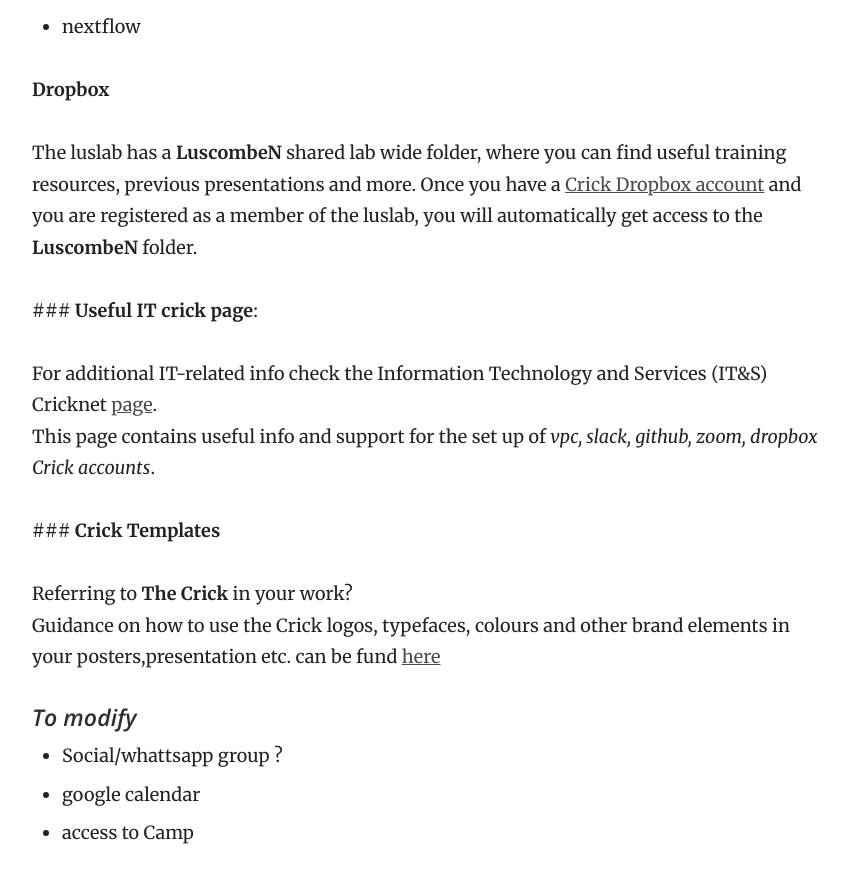
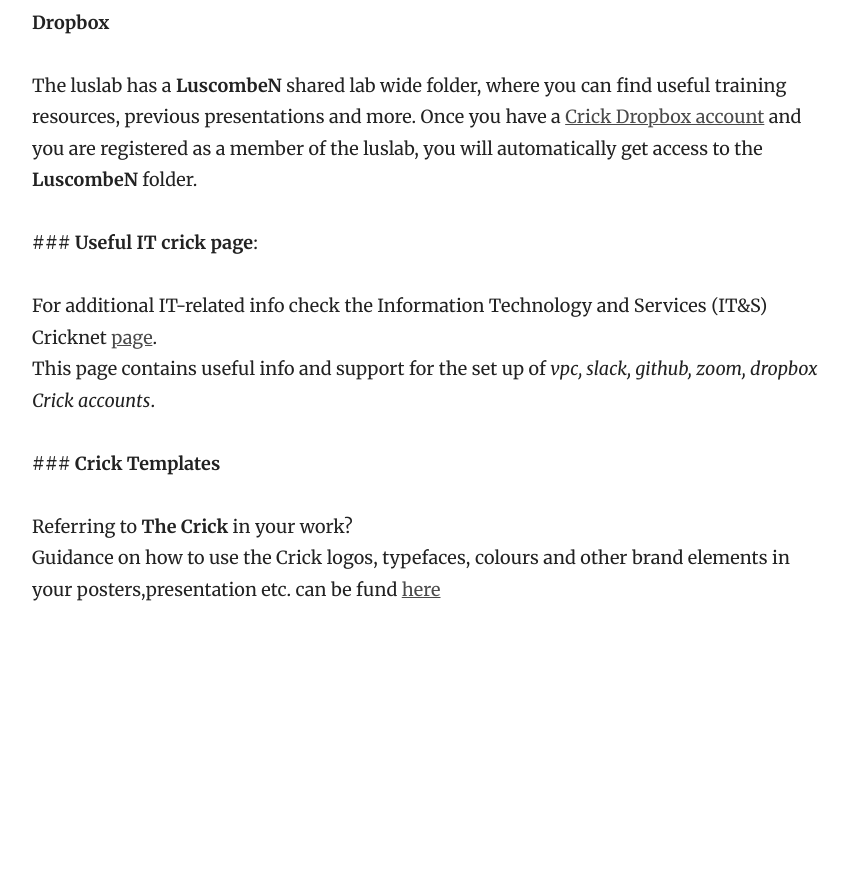
Before and after one commit to luslab/luslab.github.io, a Jekyll site: the page built from _docs/A-generalInfo/new-starts.md, in a window 1280 px wide and 900 px high, scrolled down 2279 px. Shown: the top 883 px of the window, without its empty margins (358-1206 px from the left). Built offline with Jekyll 4.4.1, drawn with Linux system fonts in a browser that asks for light colours; after the commit the page ends 2936 px from its top, so only the background shows below that.

Commit message:
Update new-starts.md

```diff
--- a/_docs/A-generalInfo/new-starts.md
+++ b/_docs/A-generalInfo/new-starts.md
@@ -69,8 +69,3 @@ This page contains useful info and support for the set up of *vpc, slack, github
 
 Referring to **The Crick** in your work?
 Guidance on how to use the Crick logos, typefaces, colours and other brand elements in your posters,presentation etc. can be fund [here](https://intranet.crick.ac.uk/our-crick/crick-brand)
-
-#### *To modify*
-- Social/whattsapp group ?
-- google calendar
-- access to Camp
```
Also changed, not shown: other parts of _docs/A-generalInfo/new-starts.md (+3 -3 lines).
